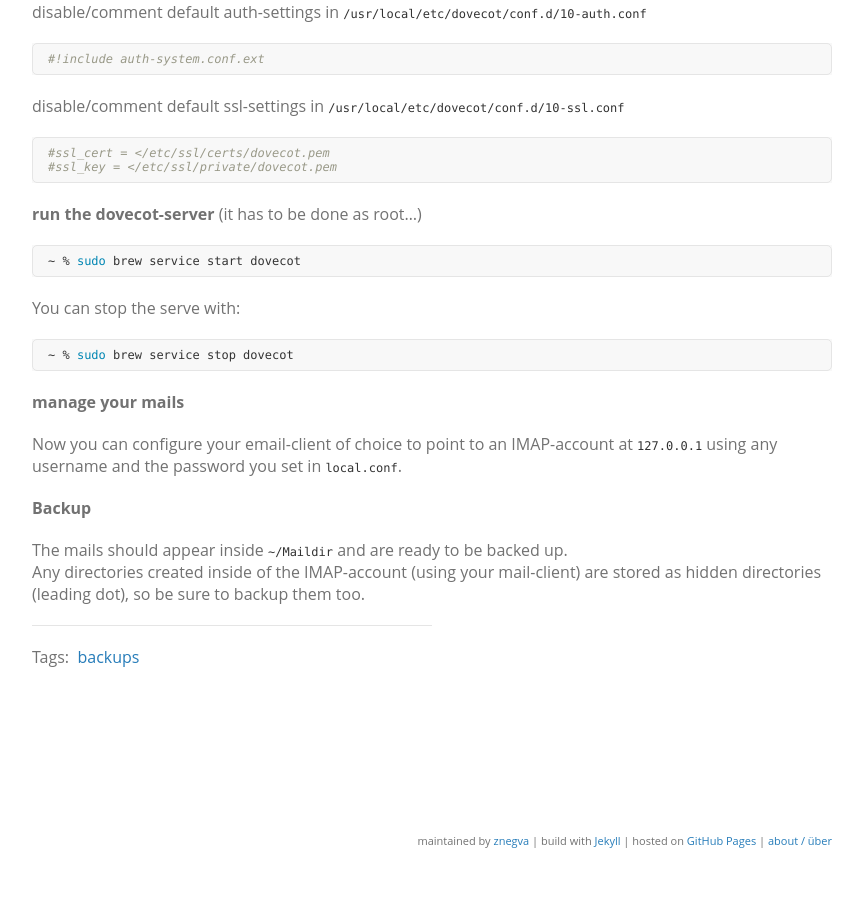
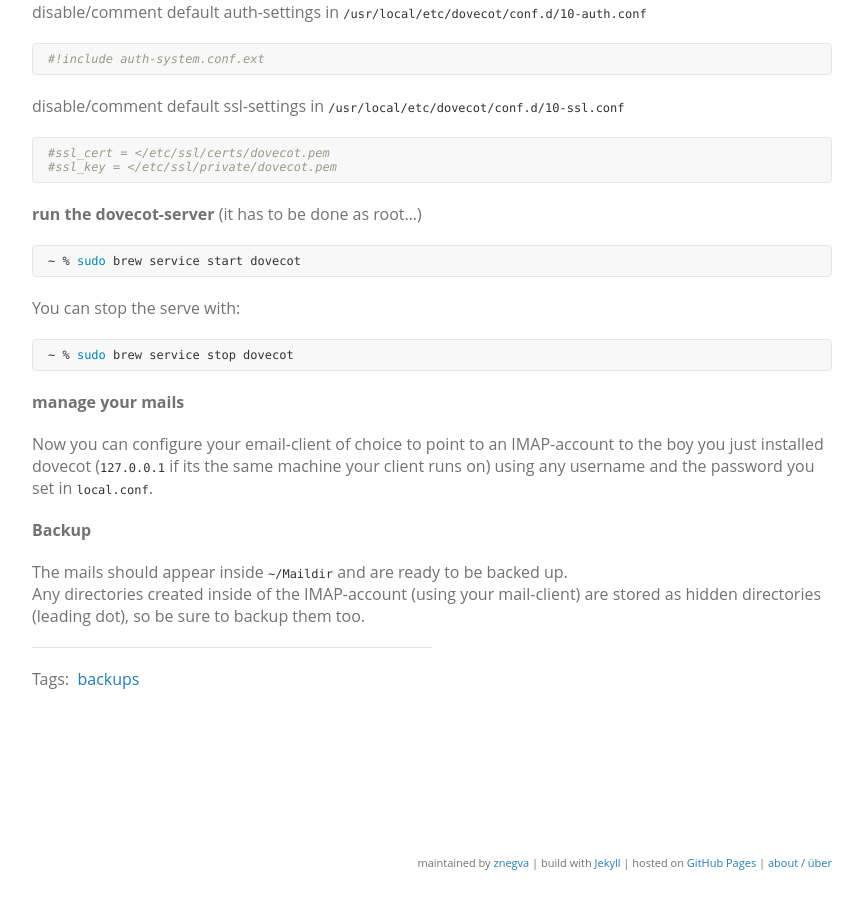
Before and after one commit to znegva/znegva.github.io, a Jekyll site: the page built from _posts/2019-01-15-email-backups-with-dovecot.md, in a window 1280 px wide and 900 px high, scrolled down 1516 px. Shown: the whole window, without its empty margins (208-1071 px from the left). Built offline with Jekyll 4.4.1, drawn with Linux system fonts in a browser that asks for light colours; the repository's description, which GitHub fills in, is left out; before the commit the page ends 2394 px from its top, so only the background shows below that.

Commit message:
fix: clearify text

```diff
--- a/_posts/2019-01-15-email-backups-with-dovecot.md
+++ b/_posts/2019-01-15-email-backups-with-dovecot.md
@@ -92,7 +92,7 @@ You can stop the serve with:
 
 __manage your mails__
 
-Now you can configure your email-client of choice to point to an IMAP-account at `127.0.0.1` using any username and the password you set in `local.conf`.
+Now you can configure your email-client of choice to point to an IMAP-account to the boy you just installed dovecot (`127.0.0.1` if its the same machine your client runs on) using any username and the password you set in `local.conf`.
 
 __Backup__
 
```
